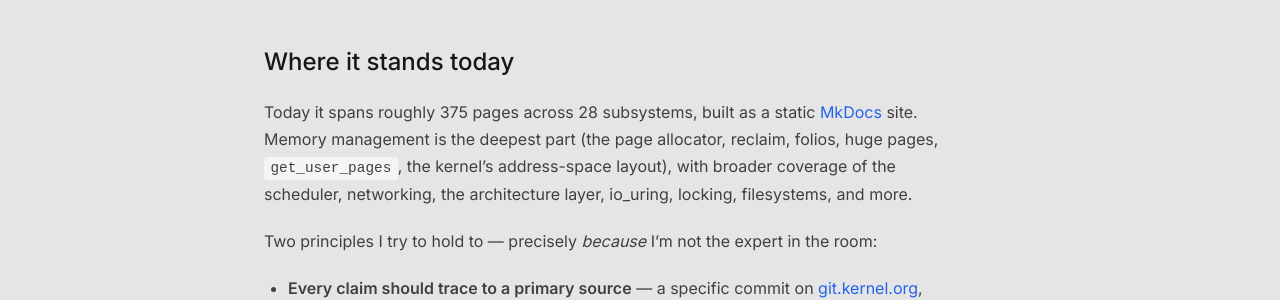
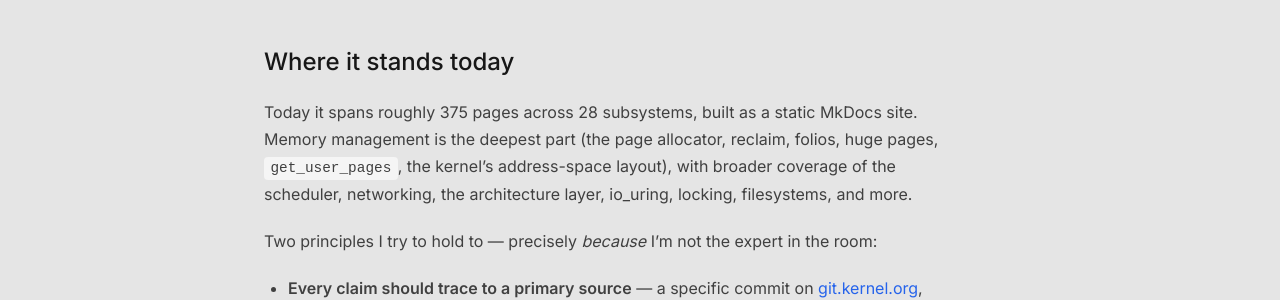
Before and after one commit to laveeshb/laveeshb.github.io, a Jekyll site: the page built from _posts/2026-07-26-kernel-internals-org.md, in a window 1280 px wide and 900 px high, scrolled down 635 px. Shown: the part 158-458 px from the top of the window. Built offline with Jekyll 4.4.1, drawn with Linux system fonts in a browser that asks for light colours; comment, search, counter and statistics services are not loaded; some of the changed lines change nothing that is shown.

Commit message:
Unlink MkDocs mention

```diff
--- a/_posts/2026-07-26-kernel-internals-org.md
+++ b/_posts/2026-07-26-kernel-internals-org.md
@@ -20,7 +20,7 @@
 
 ## Where it stands today
 
-Today it spans roughly 375 pages across 28 subsystems, built as a static <a href="https://squidfunk.github.io/mkdocs-material/" target="_blank">MkDocs</a> site. Memory management is the deepest part (the page allocator, reclaim, folios, huge pages, `get_user_pages`, the kernel's address-space layout), with broader coverage of the scheduler, networking, the architecture layer, io_uring, locking, filesystems, and more.
+Today it spans roughly 375 pages across 28 subsystems, built as a static MkDocs site. Memory management is the deepest part (the page allocator, reclaim, folios, huge pages, `get_user_pages`, the kernel's address-space layout), with broader coverage of the scheduler, networking, the architecture layer, io_uring, locking, filesystems, and more.
 
 Two principles I try to hold to — precisely *because* I'm not the expert in the room:
 
```
